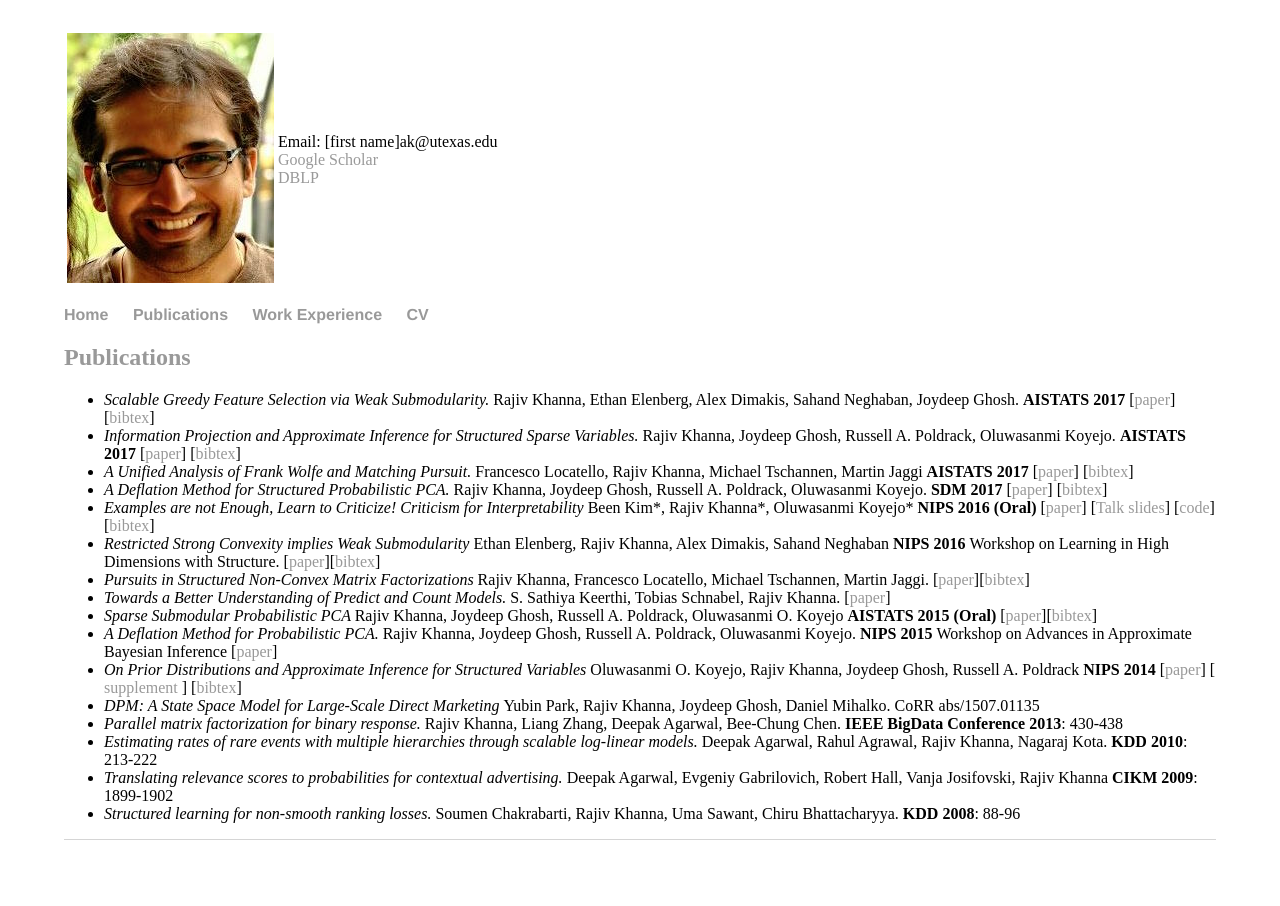
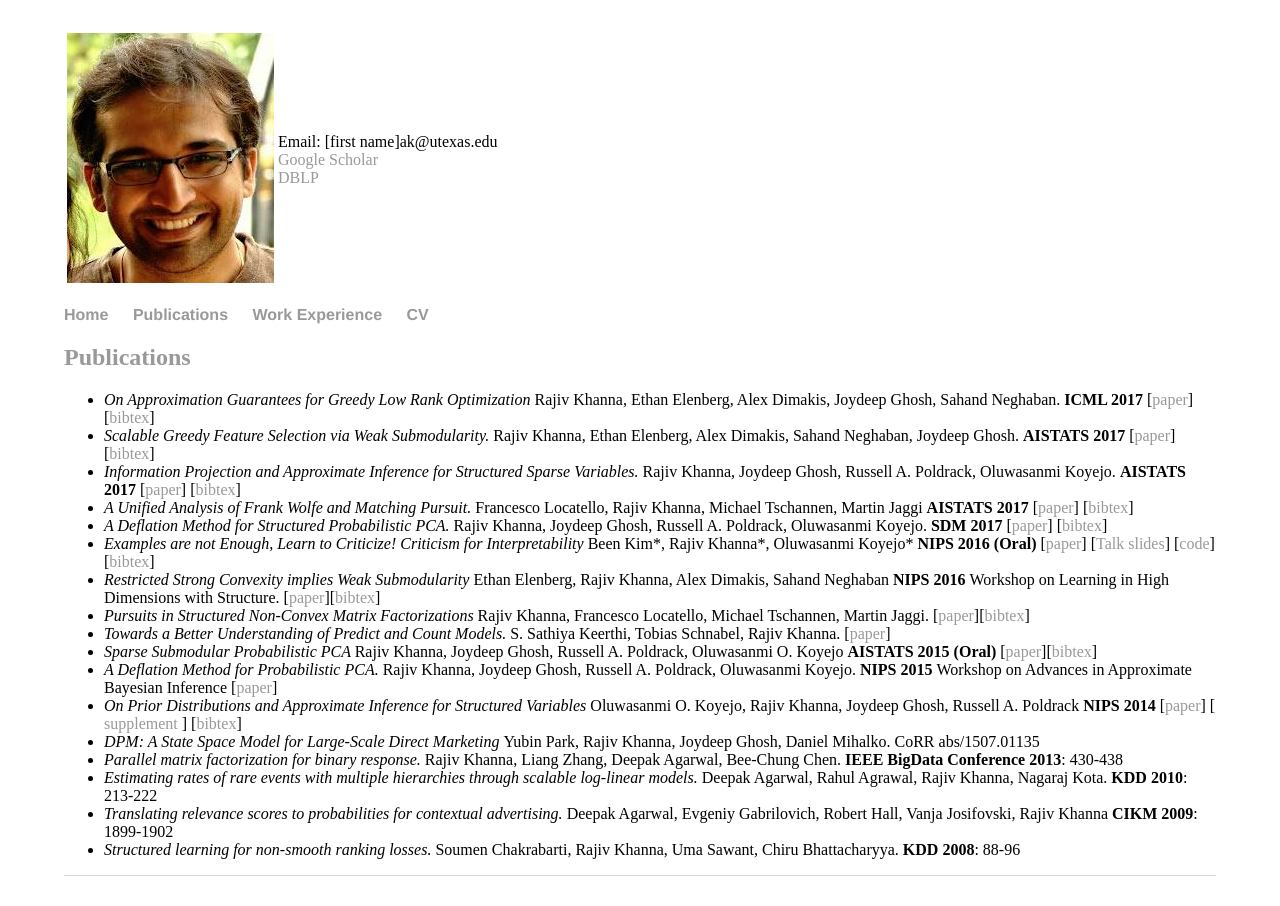
Before and after one commit to rjvak7/rjvak7.github.io, a Jekyll site: the page built from pubs.html, in a window 1280 px wide. Built offline with Jekyll 4.4.1, drawn with Linux system fonts in a browser that asks for light colours.

Commit message:
update pubs

```diff
--- a/pubs.html
+++ b/pubs.html
@@ -6,6 +6,17 @@ title: Rajiv Khanna -- Publications
 <div >
 <h2> <a name="Pubs"> Publications </a> </h2>
 <ul>
+<li> <i> On Approximation Guarantees for Greedy Low Rank Optimization </i> Rajiv Khanna, Ethan Elenberg, Alex Dimakis,  Joydeep Ghosh, Sahand Neghaban. <b> ICML 2017 </b> [<a href="http://proceedings.mlr.press/v70/khanna17a.html">paper</a>] [<a href = javascript:showhide('distbib')>bibtex</a>]  <div id ="distbib" style="display:none">
+@article{Khanna:2017lowrank, <br>
+author = {Khanna, Rajiv and Elenberg, Ethan and Dimakis, Alexandros  and Ghosh, Joydeep and Neghaban, Sahand}, <br>
+title = {{On Approximation Guarantees for Greedy Low Rank Optimization}}, <br>
+journal={ICML}, <br>
+year = 2017 <br>
+}</div>    </li>
+
+
+
+
 <li> <i> Scalable Greedy Feature Selection via Weak Submodularity. </i> Rajiv Khanna, Ethan Elenberg, Alex Dimakis, Sahand Neghaban, Joydeep Ghosh. <b> AISTATS 2017 </b> [<a href="papers/distributed_weaksubmod.pdf">paper</a>] [<a href = javascript:showhide('distbib')>bibtex</a>]  <div id ="distbib" style="display:none">
 @article{Khanna:2016distributed, <br>
 author = {Khanna, Rajiv and Elenberg, Ethan and Dimakis, Alexandros and Neghaban, Sahand and Ghosh, Joydeep}, <br>
```
